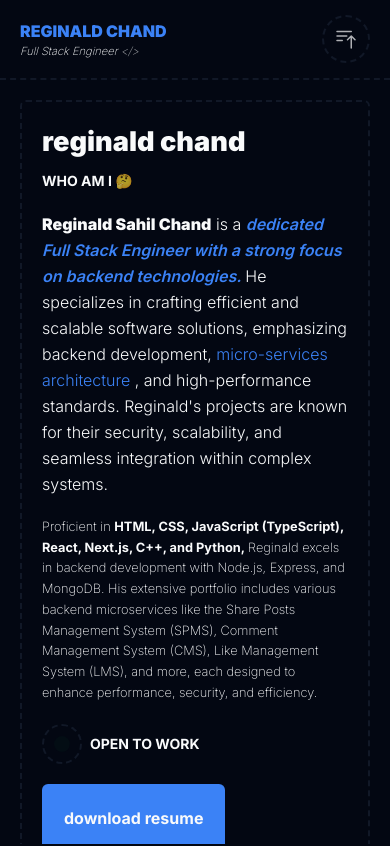
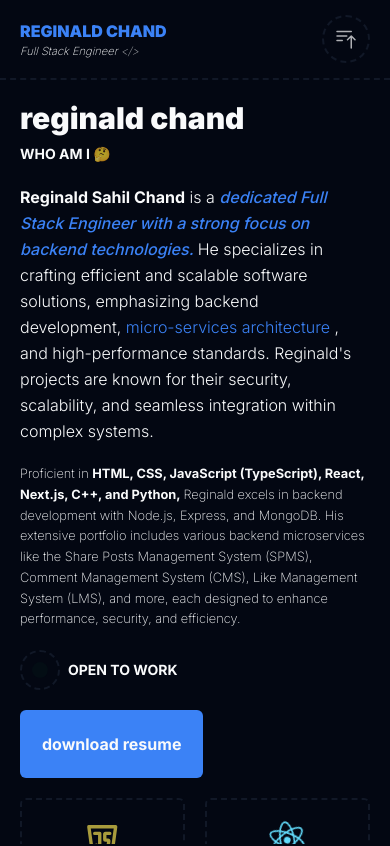
Before and after one commit to reginald-chand/personal-portfolio-2024, a Next.js app: page /about in a window 390 px wide. Shown: the top 846 px of the page. Built offline with nearby package versions, Linux system fonts and the light colour scheme.

Commit message:
Update height and break points, padding

```diff
--- a/app/components/ui/hero_section/hero-section.tsx
+++ b/app/components/ui/hero_section/hero-section.tsx
@@ -7,8 +7,8 @@ import { ReactElement, memo } from "react";
 export const HeroSection = memo((): ReactElement => {
   return (
     <section className="w-full p-5 flex flex-col md:flex-row items-center justify-evenly">
-      <div className="ml-5 md:ml-0">
-        <h1 className="text-[1.7rem] xl:text-7xl font-black lowercase">
+      <div>
+        <h1 className="text-2xl sm:text-3xl xl:text-7xl font-black lowercase">
           Full Stack Engineer
         </h1>
 
--- a/app/components/ui/page/about/about-hero-section.tsx
+++ b/app/components/ui/page/about/about-hero-section.tsx
@@ -6,10 +6,10 @@ import { TbBrandJavascript } from "react-icons/tb";
 
 export const AboutHeroSection = memo((): ReactElement => {
   return (
-    <section className="p-5 grid xl:grid-cols-2 gap-5">
-      <div className="p-5 border-2 border-dashed border-gray-900 rounded-md hover:border-brand-primary transition-colors duration-300 ease-linear">
+    <section className="p-5 grid lg:grid-cols-2 gap-5">
+      <div className="md:p-5 md:border-2 border-dashed border-gray-900 rounded-md hover:border-brand-primary transition-colors duration-300 ease-linear">
         <div className="">
-          <h1 className="text-[1.7rem] xl:text-7xl font-black lowercase">
+          <h1 className="text-2xl sm:text-3xl xl:text-7xl font-black lowercase">
             Reginald Chand
           </h1>
 
@@ -22,10 +22,10 @@ export const AboutHeroSection = memo((): ReactElement => {
             </span>
           </h2>
 
-          <p className="max-w-[600px] mb-5 font-light xl:text-justify leading-relaxed">
-            <strong className="font-black">Reginald Sahil Chand</strong> is
+          <p className="max-w-[600px] mb-5 font-light md:text-justify leading-relaxed">
+            <strong className="font-bold">Reginald Sahil Chand</strong> is
             a&nbsp;
-            <em className="text-brand-primary font-semibold">
+            <em className="text-brand-primary font-medium">
               dedicated Full Stack Engineer with a strong focus on backend
               technologies.&nbsp;
             </em>
@@ -39,7 +39,7 @@ export const AboutHeroSection = memo((): ReactElement => {
             complex systems.
           </p>
 
-          <p className="max-w-[600px] mb-5 font-extralight text-[0.8rem] xl:text-justify leading-relaxed">
+          <p className="max-w-[600px] mb-5 font-extralight text-[0.8rem] md:text-justify leading-relaxed">
             Proficient in&nbsp;
             <span className="font-bold">
               HTML, CSS, JavaScript (TypeScript), React, Next.js, C++, and
```
